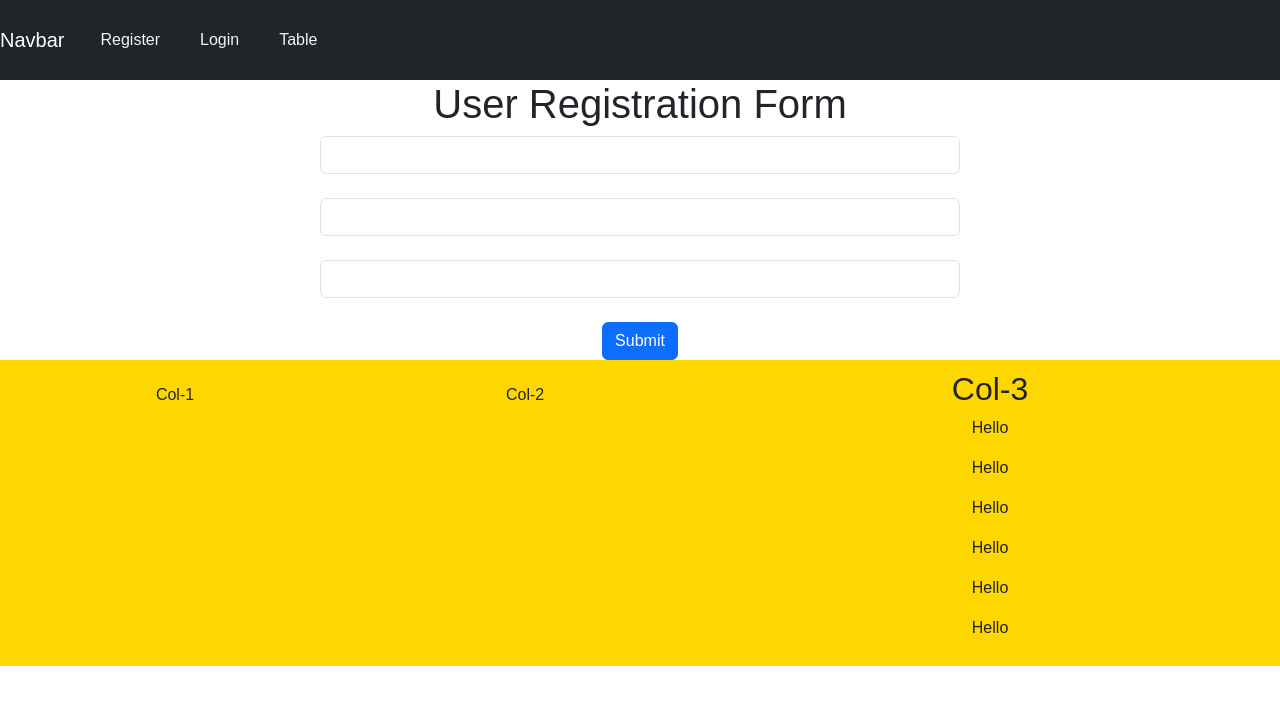
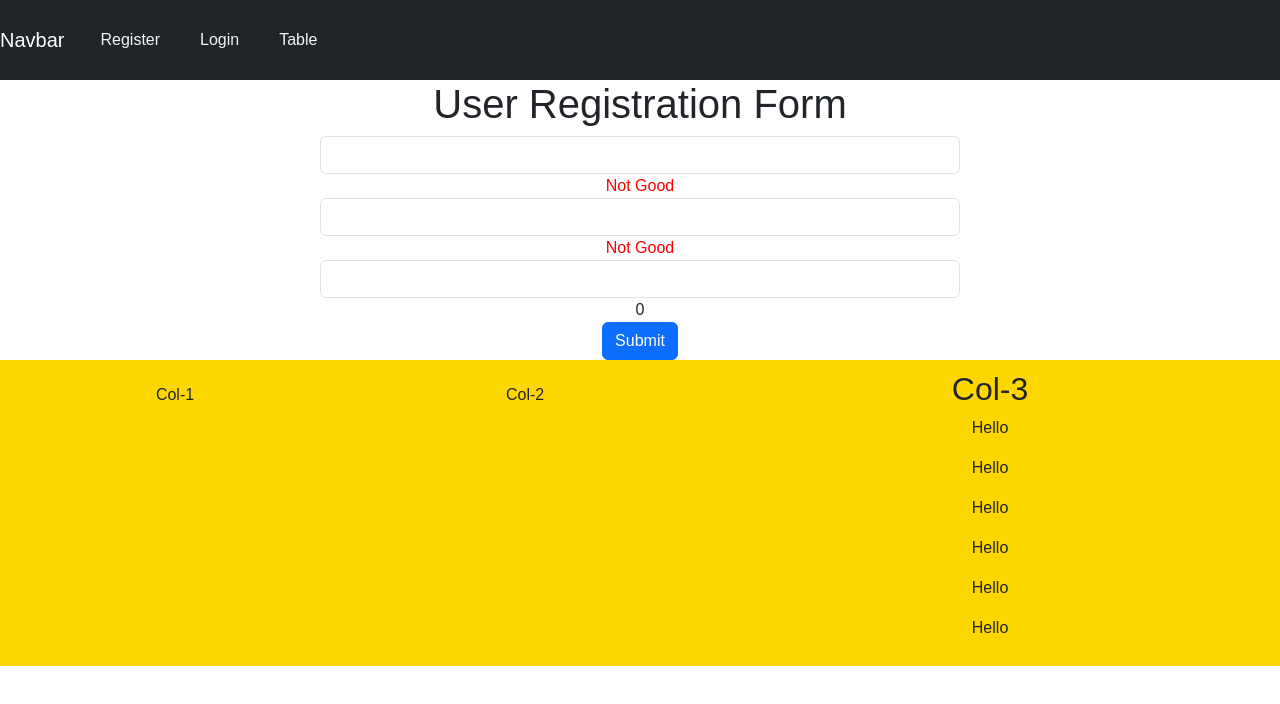
Before and after one commit to ajaykumar1071999/E-Commerce, a React (Create React App) app: page /Register in a window 1280 px wide. Shown: the top 704 px of the page. Built offline with nearby package versions, Linux system fonts and the light colour scheme.

Commit message:
Form Validate

```diff
--- a/src/Components/Head/Head.js
+++ b/src/Components/Head/Head.js
@@ -9,6 +9,7 @@ function Head() {
           <Link to="/Register">Register</Link>
           <Link to="/Login">Login</Link>
           <Link to="/Table">Table</Link>
+          <Link To="/">{localStorage.getItem("Name")}</Link>
         </Nav>
       </Navbar>
     </div>
--- a/src/Components/Login/Login.js
+++ b/src/Components/Login/Login.js
@@ -10,7 +10,7 @@ function Login() {
 
   return (
     <div className="col-sm-6 offset-sm-3">
-      <h1>LogIn Form</h1>
+      <h1>Log in Form</h1>
 
       <input
         type="text"
@@ -29,7 +29,7 @@ function Login() {
           setPassword(e.target.value);
         }}
       />
-      <button className="btn btn-success" onClick={signIn}>
+      <button className="btn btn-success form-control" onClick={signIn}>
         Login
       </button>
     </div>
--- a/src/Components/Register/Register.js
+++ b/src/Components/Register/Register.js
@@ -5,49 +5,64 @@ function Register() {
   const [email, setEmail] = useState("");
   const [mobile, setMobile] = useState("");
 
-  function GetData() {
-    // localStorage.setItem("name", JSON.stringify(name));
-    // localStorage.setItem("email", JSON.stringify(email));
-    // localStorage.setItem("mobile", JSON.stringify(mobile));
-
+  function GetData(e) {
+    localStorage.setItem("Name", name);
+    localStorage.setItem("Email", email);
+    localStorage.setItem("Mobile", mobile);
     console.log(name, email, mobile);
+    e.preventDefault();
   }
-
+  function nameHander(e) {
+    let name = e.target.value;
+  }
   return (
     <>
       <div className="col-sm-6 offset-sm-3">
         <h1>User Registration Form</h1>
-
+        <form onSubmit={GetData}>
           <input
             type="text"
             name="name"
+            value={name}
             className="form-control"
             onChange={(e) => {
               setName(e.target.value);
             }}
           />
+          {name.length > 3 ? (
+            <span style={{ color: "Green" }}>Good</span>
+          ) : (
+            <span style={{ color: "Red" }}>Not Good</span>
+          )}
           <br />
           <input
             type="text"
             name="email"
+            value={email}
             className="form-control"
             onChange={(e) => {
               setEmail(e.target.value);
             }}
           />
+          {email.length > 3 ? (
+            <span style={{ color: "Green" }}>Good</span>
+          ) : (
+            <span style={{ color: "Red" }}>Not Good</span>
+          )}
           <br />
           <input
             type="text"
             name="mobile"
+            value={mobile}
             className="form-control"
             onChange={(e) => {
               setMobile(e.target.value);
             }}
           />
+          {mobile.length}
           <br />
-        <button className="btn btn-primary" onClick={GetData}>
-          Submit
-        </button>
+          <button className="btn btn-primary">Submit</button>
+        </form>
       </div>
     </>
   );
```
Lines whose indentation alone changed are shown as unchanged.
